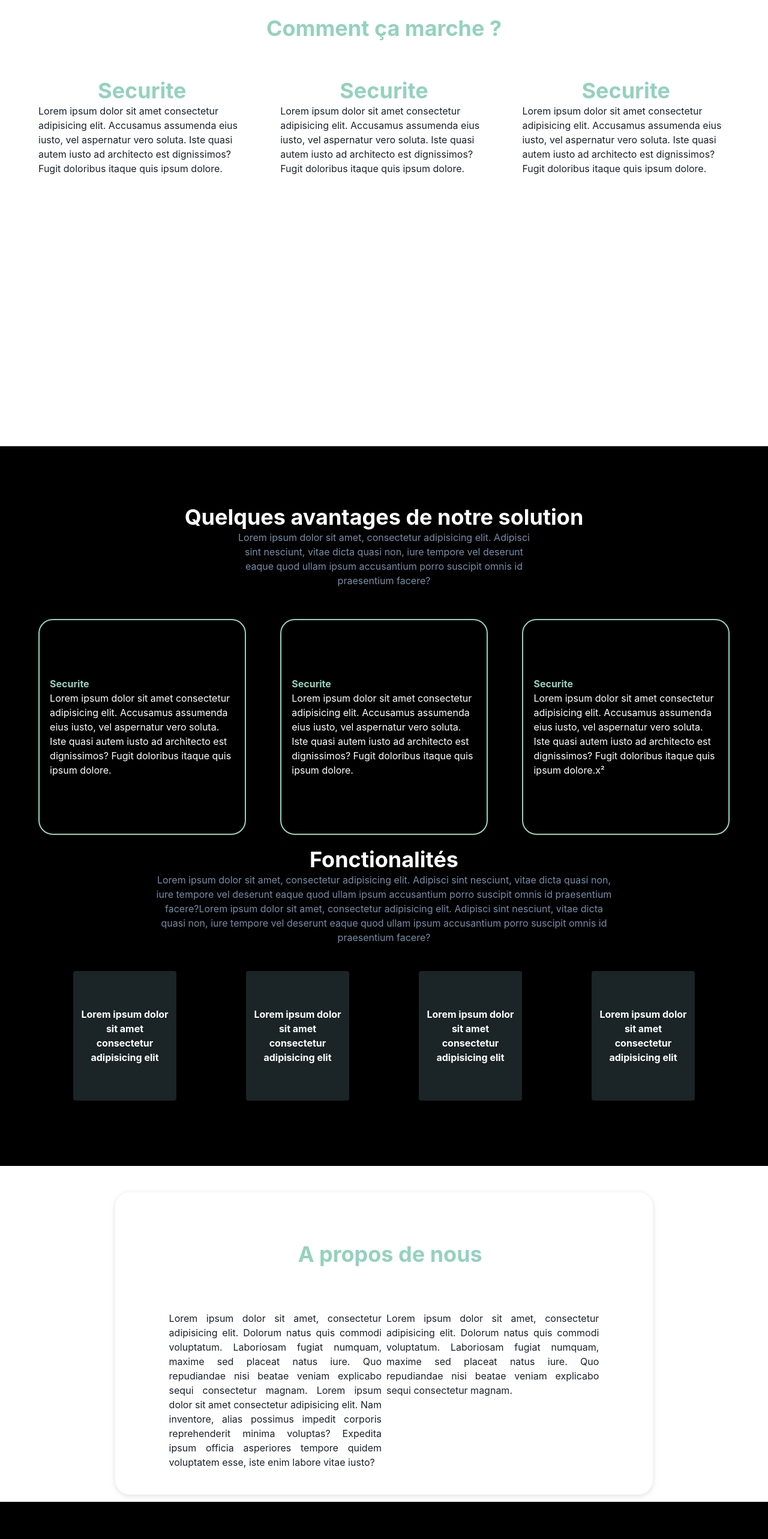
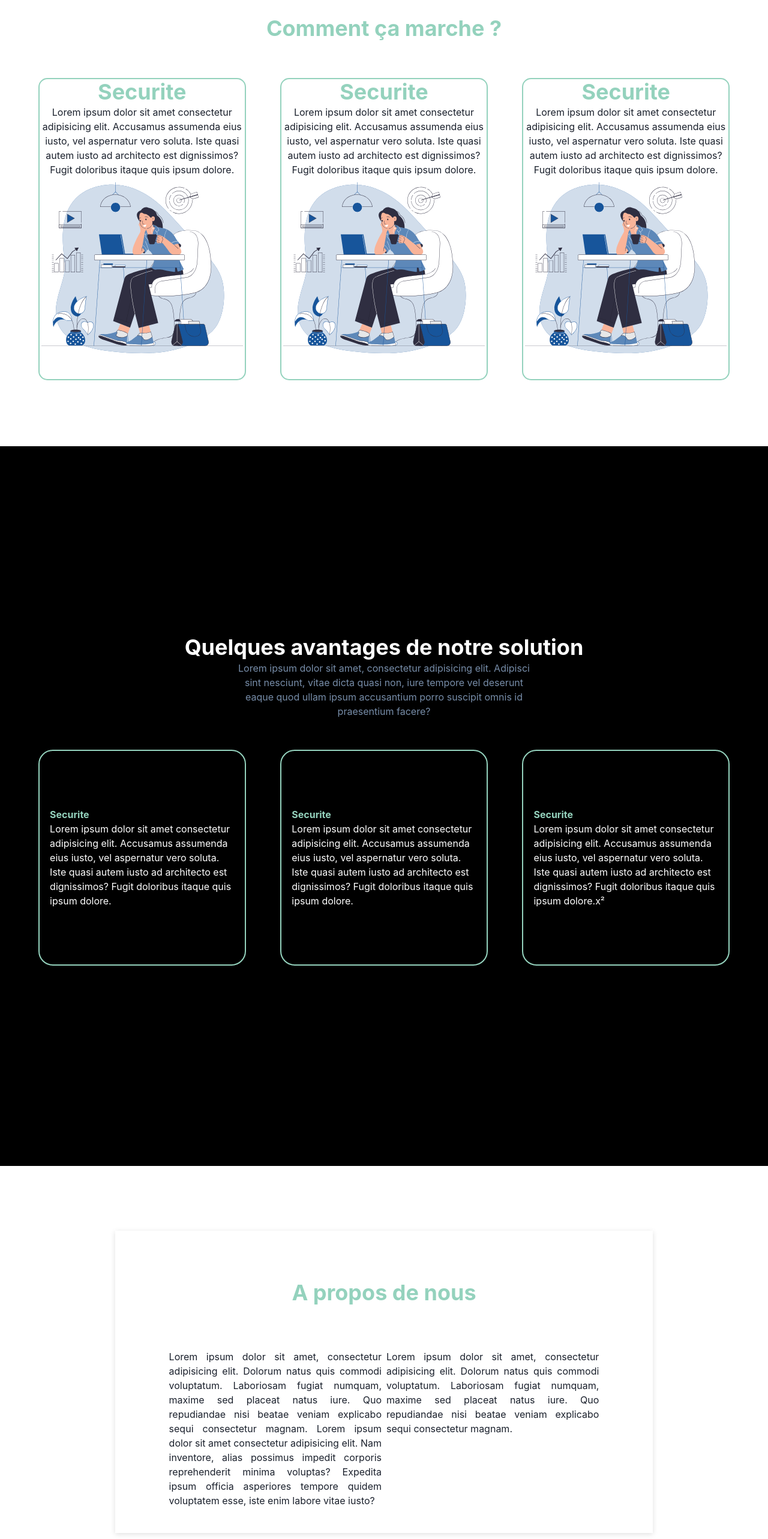
Before and after one commit to SOGELAFRIK/API_gestionObligation, a Next.js app: page / in a window 1280 px wide. Shown: the part 1720-4286 px from the top of the page at 60% size. Built offline with nearby package versions, Linux system fonts and the light colour scheme.

Commit message:
retrait des animation

```diff
--- a/src/pages/index.tsx
+++ b/src/pages/index.tsx
@@ -56,23 +56,26 @@ const HowDoCard: React.FC<HowDoCardProps> = ({ howDo, colorScheme }) => {
         justifyContent={"center"}
         flexDirection={"column"}
         textAlign={"left"}
-        _hover={{
+        borderWidth={'2px'}
+        borderColor={colorScheme}
+        borderRadius={'15px'}
+       /* _hover={{
           alignItems: "center",
-          // borderColor: colorScheme,
-          // borderWidth: "2px",
+          borderColor: colorScheme,
+          borderWidth: "2px",
           fontStyle: "italic",
-        }}
+        }}*/
         transition={".2s"}
         role="group"
       >
         <Heading color={colorScheme}>{howDo.title}</Heading>
-        <Text _groupHover={{ textAlign: "center" }}>{howDo.description}</Text>
+        <Text /*_groupHover={{ textAlign: "center" }}*/ textAlign={'center'}>{howDo.description}</Text>
         <Box boxSize="sm">
           <Image
             src={howDo.imageLink}
             alt="Dan Abramov"
-            display={"none"}
-            _groupHover={{ display: "flex" }}
+            // display={"none"}
+            // _groupHover={{ display: "flex" }}
           />
         </Box>
       </Flex>
@@ -102,13 +105,13 @@ const Avantage: React.FC<Advantage> = ({ adavantageItem, colorScheme }) => {
         borderWidth={"2px"}
         borderColor={colorScheme}
         borderRadius={"3xl"}
-        _hover={{
-          bg: "#778da943",
-          borderColor: "transparent",
-          transform: { base: "scale(1.01)", md: "scale(1.1)" },
-          transition: ".3s",
-          fontStyle: "italic",
-        }}
+        // _hover={{
+        //   bg: "#778da943",
+        //   borderColor: "transparent",
+        //   transform: { base: "scale(1.01)", md: "scale(1.1)" },
+        //   transition: ".3s",
+        //   fontStyle: "italic",
+        // }}
         role="group"
       >
         <Flex
@@ -118,13 +121,12 @@ const Avantage: React.FC<Advantage> = ({ adavantageItem, colorScheme }) => {
           textAlign={"left"}
           w={"90%"}
           h={"90%"}
-          _hover={{
-            alignItems: "center",
-          }}
-          _groupHover={{
-            // alignItems: "center",
-            textAlign: "center",
-          }}
+          // _hover={{
+          //   alignItems: "center",
+          // }}
+          // _groupHover={{
+          //   textAlign: "center",
+          // }}
         >
           <Text color={colorScheme} fontWeight={"bold"}>
             {adavantageItem.title}
@@ -456,7 +458,7 @@ export default function Home() {
               h={{ base: "auto", md: "90%" }}
               flexDirection={{ base: "column", md: "row" }}
               justifyContent={"space-between"}
-              role="group"
+              // role="group"
             >
               {advantageList.map((item) => (
                 <Avantage
@@ -469,7 +471,7 @@ export default function Home() {
           </Center>
 
           {/* fonctionalites */}
-          <Heading textAlign={"center"}>Fonctionalités</Heading>
+          {/* <Heading textAlign={"center"}>Fonctionalités</Heading>
           <Text
             textAlign={"center"}
             w={{ base: "100%", md: "60%" }}
@@ -499,38 +501,37 @@ export default function Home() {
                 />
               ))}
             </Flex>
-          </Center>
+          </Center> */}
         </Center>
 
         {/* a propos de nous  */}
-        <Center w={"100%"} h={{ base: "100vh", md: "70vh" }}>
+        <Center w={"100%"} h={{ base: "100vh", md: "90vh" }}>
           <Center
             w={{ base: "90%", md: "70%" }}
-            h={{ base: "90%", md: "90%" }}
-            mt={"2em"}
+            h={{ base: "90%", md: "70%" }}
+            // mt={"2em"}
             boxShadow={"rgba(99, 99, 99, 0.2) 0px 2px 8px 0px"}
-            borderRadius={"3xl"}
-            role="group"
-            _hover={{ bg: "#ade8f427" }}
+            // borderRadius={"3xl"}
+            // role="group"
+            // _hover={{ bg: "#ade8f427" }}
           >
             <Center
               w={"80%"}
               h={"90%"}
               flexDirection={"column"}
-              // bg={colorScheme}
             >
               <Box w={"100%"} mb={"2em"}>
                 <Heading
                   color={colorScheme}
-                  // textAlign={"center"}
-                  transform={{ base: "translateX(0%)", md: "translateX(30%)" }}
-                  _groupHover={{
-                    transform: {
-                      base: "translateX(0%)",
-                      md: "translateX(0%)",
-                    },
-                    transition: "1s",
-                  }}
+                  // transform={{ base: "translateX(0%)", md: "translateX(30%)" }}
+                  textAlign={'center'}
+                  // _groupHover={{
+                  //   transform: {
+                  //     base: "translateX(0%)",
+                  //     md: "translateX(0%)",
+                  //   },
+                  //   transition: "1s",
+                  // }}
                 >
                   A propos de nous
                 </Heading>
@@ -544,11 +545,11 @@ export default function Home() {
                   w={{ base: "100%", md: "50%" }}
                   h={{ base: "auto", md: "100%" }}
                   transform={{ base: "translateY(0%)", md: "translateY(15%)" }}
-                  _groupHover={{
-                    transform: "translateY(0%)",
-                    transition: "1s",
-                    fontStyle: "italic",
-                  }}
+                  // _groupHover={{
+                  //   transform: "translateY(0%)",
+                  //   transition: "1s",
+                  //   fontStyle: "italic",
+                  // }}
                 >
                   <Text>
                     {" "}
@@ -566,11 +567,11 @@ export default function Home() {
                   w={{ base: "100%", md: "50%" }}
                   h={{ base: "auto", md: "100%" }}
                   transform={{ base: "translateY(0%)", md: "translateY(15%)" }}
-                  _groupHover={{
-                    transform: "translateY(0%)",
-                    transition: "1s",
-                    fontStyle: "italic",
-                  }}
+                  // _groupHover={{
+                  //   transform: "translateY(0%)",
+                  //   transition: "1s",
+                  //   fontStyle: "italic",
+                  // }}
                 >
                   <Text>
                     {" "}
```
